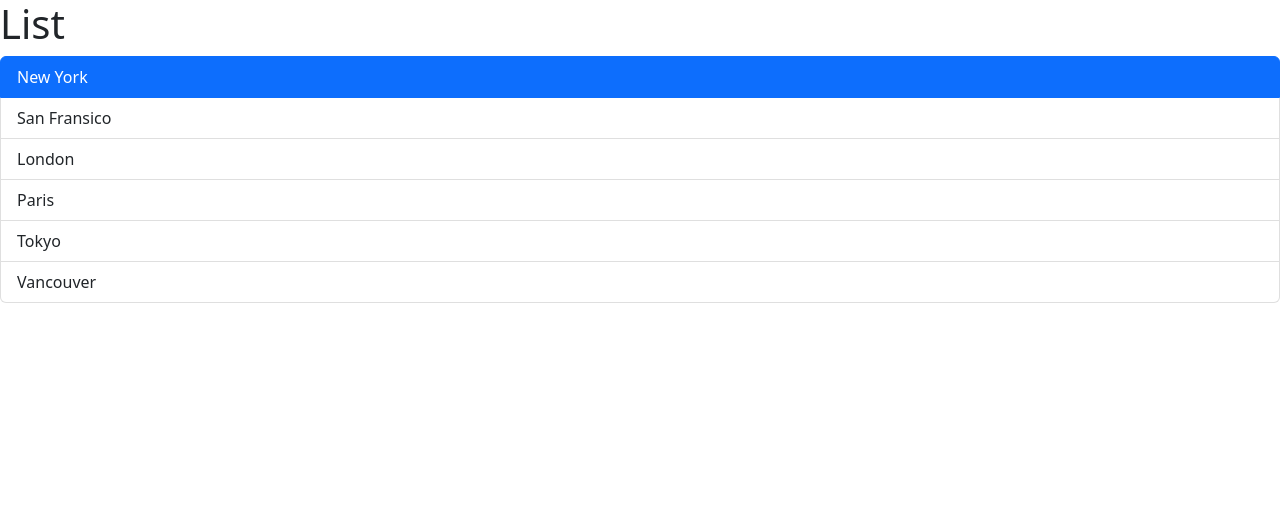
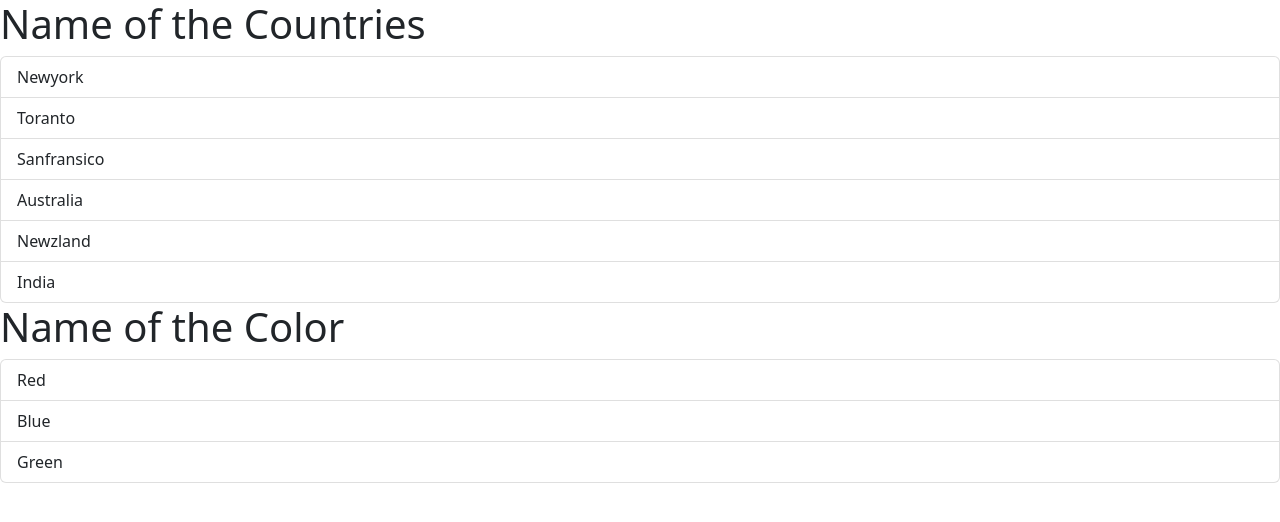
Before and after one commit to Murugananthstr/React18WithTypeScript, a React (Vite) app in the folder react-app/: page / in a window 1280 px wide. Shown: the top 522 px of the page. Built offline with nearby package versions, Linux system fonts and the light colour scheme.

Commit message:
Using props we can pass data to the components, new interface created and made use of props

```diff
--- a/react-app/src/App.tsx
+++ b/react-app/src/App.tsx
@@ -1,9 +1,18 @@
 import ListGroup from "./components/ListGroup";
 
 function App() {
+  const countries = [
+    "Newyork",
+    "Toranto",
+    "Sanfransico",
+    "Australia",
+    "Newzland",
+    "India",
+  ];
   return (
     <div>
-      <ListGroup />
+      <ListGroup items={countries} heading="Name of the Countries" />
+      <ListGroup items={["Red", "Blue", "Green"]} heading="Name of the Color" />
     </div>
   );
 }
--- a/react-app/src/components/ListGroup.tsx
+++ b/react-app/src/components/ListGroup.tsx
@@ -1,37 +1,25 @@
-import { MouseEvent, useState } from "react";
+import { useState } from "react";
 
-function ListGroup() {
-  let listOfCountries = [
-    "New York",
-    "San Fransico",
-    "London",
-    "Paris",
-    "Tokyo",
-    "Vancouver",
-  ];
-  const [selectedIndex, setSelectedIndex] = useState(0);
+interface Props {
+  items: string[];
+  heading: string;
+}
 
-  // const handleClickItems = (item: string, index: number): void => {
-  //   console.log(`Item ${item} Number : ${index}`);
-  // };
-
-  const handleClick = (mevent: MouseEvent) => {
-    console.log(mevent);
-  };
+function ListGroup({ items, heading }: Props) {
+  const [selectedIndex, setSelectedIndex] = useState(-1);
 
   return (
     <div>
-      <h1>List</h1>
-      {listOfCountries.length === 0 && <p>Not Items Found</p>}
+      <h1>{heading}</h1>
+      {items.length === 0 && <p>Not Items Found</p>}
       <ul className="list-group">
-        {listOfCountries.map((item, index) => (
+        {items.map((item, index) => (
           <li
             className={
               index === selectedIndex
                 ? "list-group-item active"
                 : "list-group-item"
             }
-            // onClick={() => handleClickItems(item, index)}
             onClick={() => setSelectedIndex(index)}
             key={item}
           >
```
